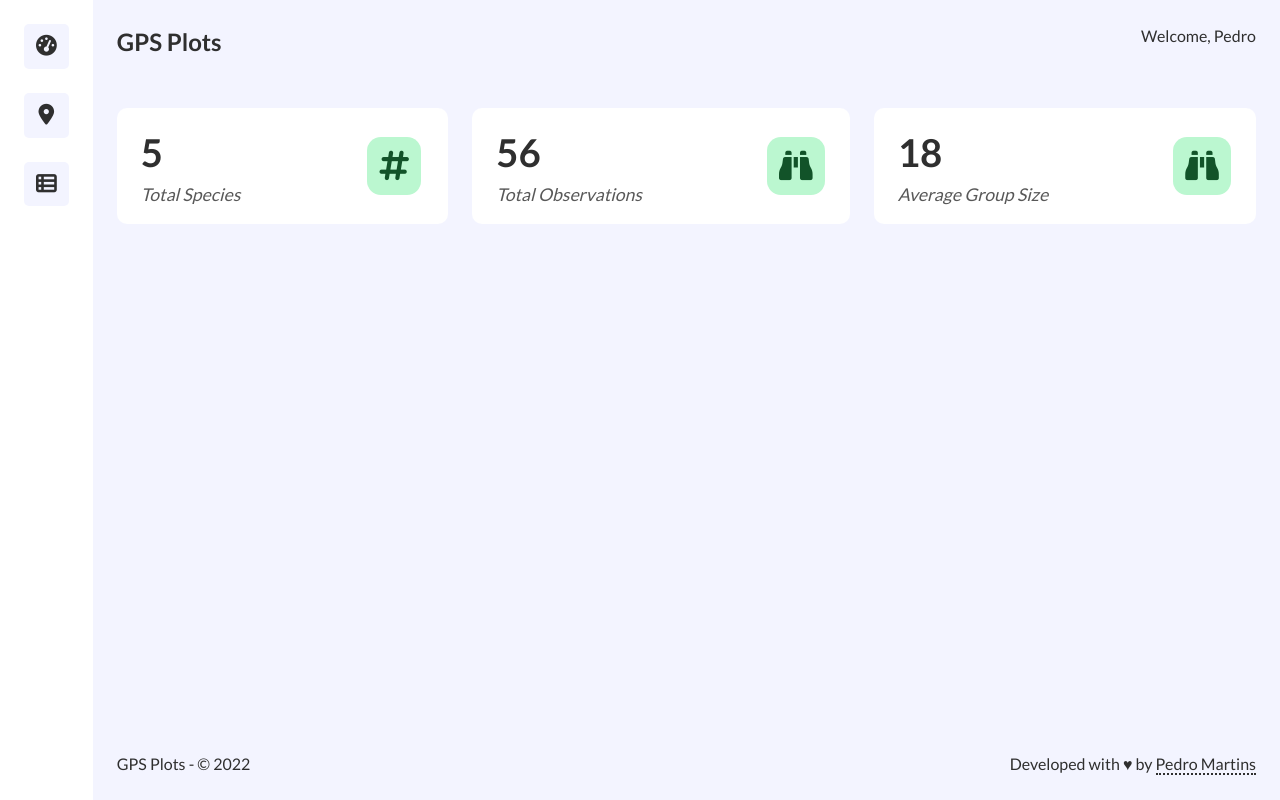
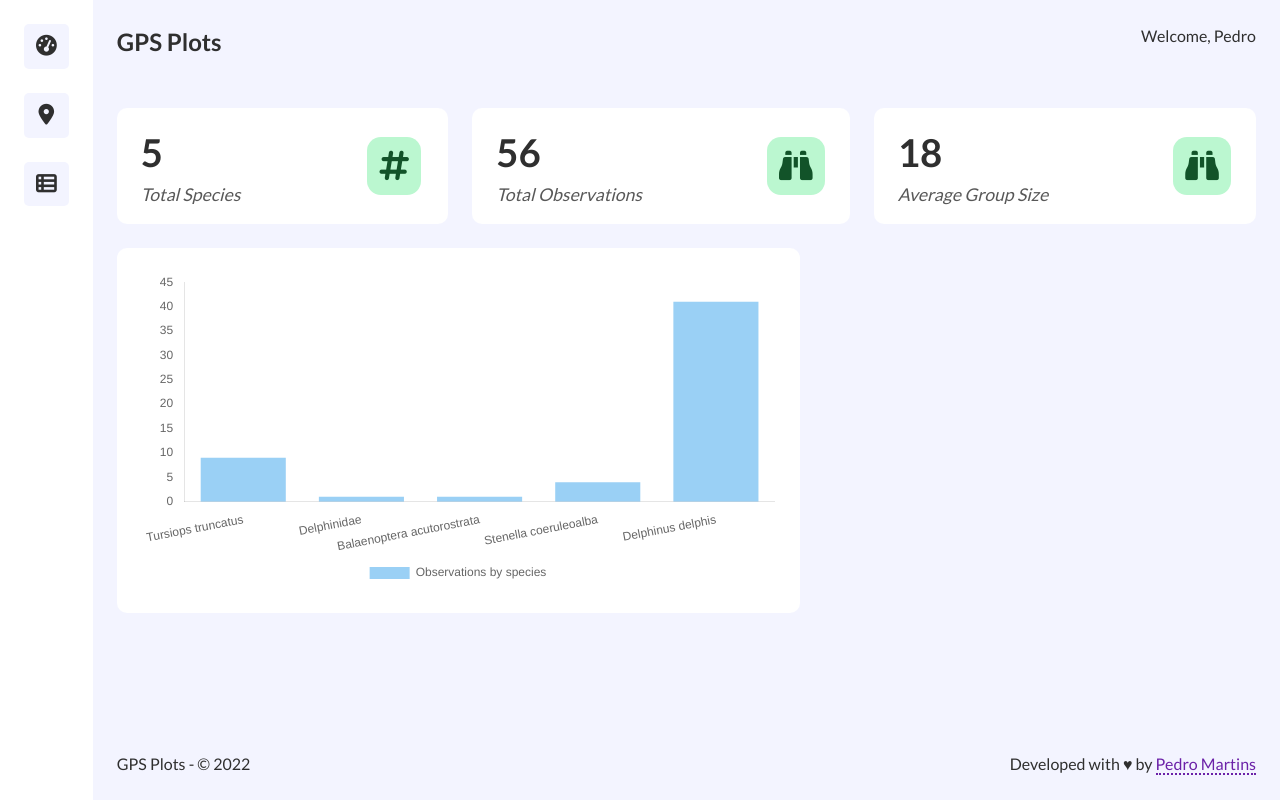
Before and after one commit to ptmartins/gps_plots_vanilla, a website: page index.html in a window 1280 px wide. Drawn offline with nearby package versions, Linux system fonts and the light colour scheme.

Commit message:
Add chart to dashboard

```diff
--- a/css/styles.css
+++ b/css/styles.css
@@ -42,9 +42,15 @@ h1, h2, h3, h4, h5, h6 {
 }
 
 a {
-    border-bottom: 2px dotted var(--font-color);
+    border-bottom: 2px dotted var(--secondary-accent-color);
+    color: var(--secondary-accent-color);
+    text-decoration: none;
+    transition: var(--default-transition);
+}
+
+a:hover {
     color: var(--font-color);
-    text-decoration: none;
+    border: 0;
 }
 
 ul {
@@ -121,6 +127,7 @@ ul {
     display: flex;
     gap: 1.5rem;
     justify-content: space-between;
+    margin-bottom: 1.5rem;
 }
 
 .stats__card {
@@ -252,3 +259,10 @@ ul {
 .list__item__long::before {
     content: 'Lon.';
 }
+
+.panel--dashBoardChart{
+    background-color: var(--list-item-bg-color);
+    border-radius: var(--border-radius-lrg);
+    padding: 1.5rem;
+    width: 60%;
+}
--- a/index.html
+++ b/index.html
@@ -4,6 +4,7 @@
         <meta charset="UTF-8">
         <meta name="viewport" content="width=device-width, initial-scale=1.0">
         <title>GPS Plots - Vanilla</title>
+        <!-- Font Awesome 6.4.0 -->
         <link rel="stylesheet" href="https://cdnjs.cloudflare.com/ajax/libs/font-awesome/6.4.0/css/all.min.css">
         <link rel="stylesheet" href="css/styles.css">
     </head>
@@ -21,6 +22,8 @@
                 <div id="appFooter" class="app__footer"></div>
             </main>
         </div>
+        <!-- Chart JS 4.3.0 -->
+        <script src="https://cdnjs.cloudflare.com/ajax/libs/Chart.js/4.0.1/chart.umd.js"></script>
         <script src="js/main.js"></script>
     </body>
 </html>
--- a/js/main.js
+++ b/js/main.js
@@ -256,6 +256,71 @@
     const showDashboard = data => {
         clearAppBody();
         calcStats(data);
+        showDashboardChart(data);
+    }
+
+    /**
+     *
+     */
+    const showDashboardChart = data => {
+        const container = document.createElement('DIV');
+        const canvas = document.createElement('CANVAS');
+        const ctx = canvas.getContext('2d');
+        const labels = Object.keys(stats.species);
+        const dataVals = Object.values(stats.species);
+
+        container.className = 'panel panel--dashBoardChart';
+        canvas.className = 'panel__canvas';
+        canvas.id = 'dashBoardChart';
+
+        container.appendChild(canvas);
+
+        labels.forEach(label => {
+            let names = label.split(' ');
+            names.forEach((name, i) => {
+                if (i === 0) {
+                    names[i] = name.charAt(0).toUpperCase() + '.';
+                }
+            })
+
+            names = names.join(' ');
+        })
+
+        const settings = {
+            type: 'bar',
+            data: {
+                labels: labels,
+                datasets: [
+                    {
+                        label: 'Observations by species',
+                        data: dataVals
+                    }
+                ]
+            },
+            options: {
+                plugins: {
+                    legend: {
+                        position: 'bottom'
+                    }
+                },
+                scales: {
+                    x: {
+                        grid: {
+                            display: false
+                        }
+                    },
+                    y: {
+                        grid: {
+                            display: false
+                        }
+                    }
+                }
+            }
+        }
+
+        new Chart(ctx, settings);
+
+        DOM.appBody.appendChild(container);
     }
 
     /**
@@ -336,7 +401,8 @@
         data = await response.json().then(data => {
             setTimeout(() => {
                 hideLoading();
-                calcStats(data);
+                // calcStats(data);
+                showDashboard(data);
                 setupEvents(data);
             }, 1000)
         });
@@ -346,9 +412,6 @@
      * Setup events
      */
     const setupEvents = (data) => {
-
-        console.log(data);
-
         DOM.menuItems.forEach(item => {
             item.addEventListener('click', () => {
                 const path = item.getAttribute('data-path');
```
Lines whose indentation alone changed are shown as unchanged.
